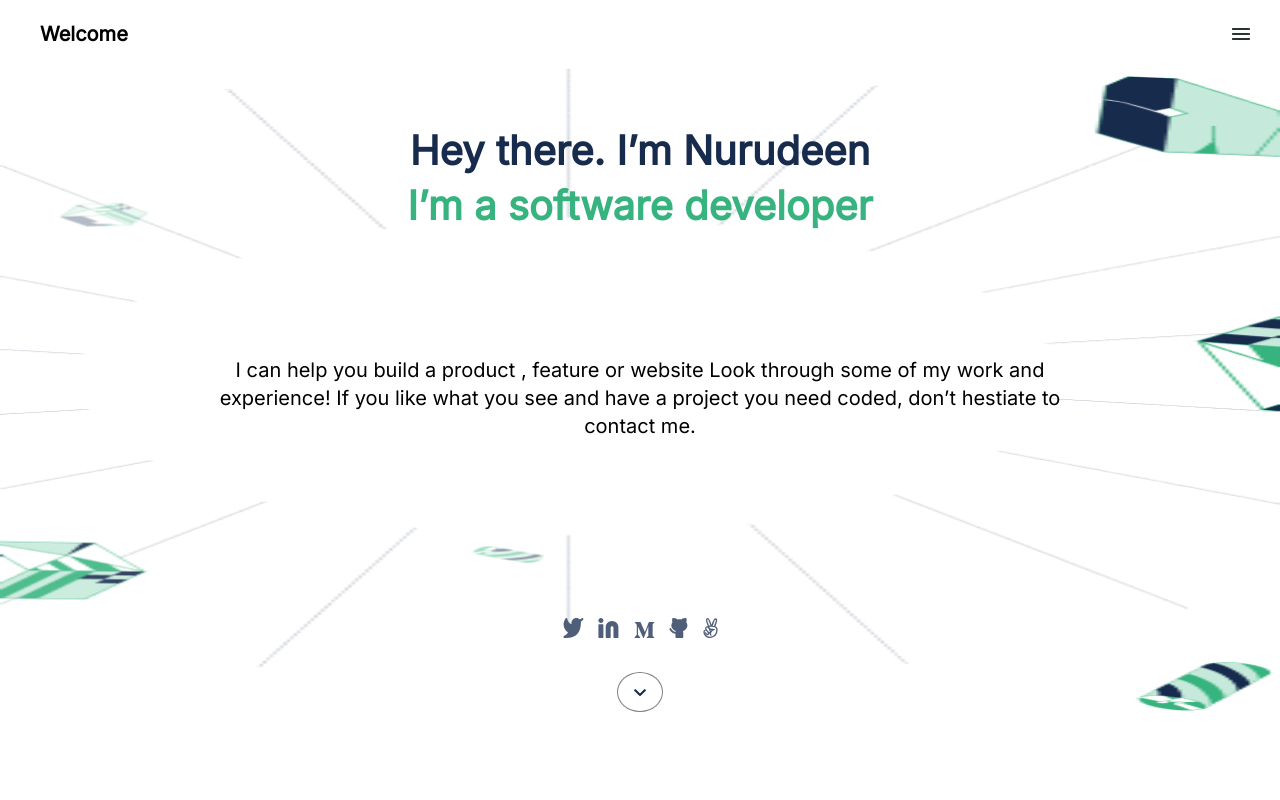
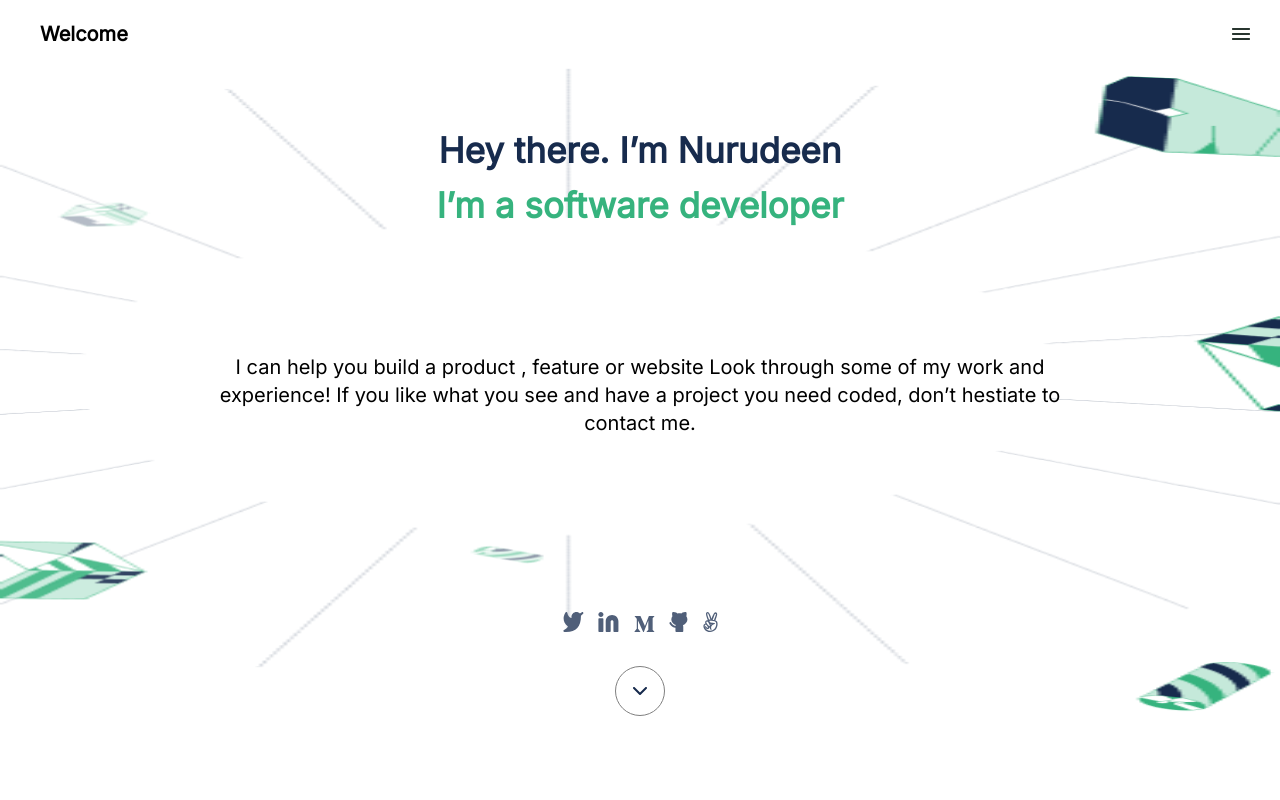
Before and after one commit to Alhajideen/Portfolio-setup, a website: page index.html in a window 1280 px wide. Shown: the top 800 px of the page. Drawn offline with Linux system fonts and the light colour scheme.

```diff
--- a/index.html
+++ b/index.html
@@ -44,7 +44,9 @@
         </figure>
       </div>
       <div class="pointer">
-        <img src="./img/Union.svg" alt="" />
+        <div class="round-point">
+          <img src="./img/Union.svg" alt="" />
+        </div>
       </div>
     </section>
     <section class="my-work">
--- a/style.css
+++ b/style.css
@@ -46,7 +46,7 @@
 }
 
 .jumbo-tron header {
-  width: 70%;
+  width: 80%;
   margin: auto;
   flex: 1;
   text-align: center;
@@ -55,7 +55,7 @@
 
 .jumbo-tron header h1 {
   font-weight: 700;
-  font-size: 40px;
+  font-size: 35px;
   line-height: 55px;
 }
 
@@ -86,13 +86,19 @@
 
 .pointer {
   margin: 30px auto auto auto;
-  cursor: pointer;
+}
+
+.pointer .round-point {
+  width: 50px;
+  height: 50px;
+  border: 1px solid gray;
+  border-radius: 60%;
+  display: flex;
+  justify-content: center;
 }
 
 .pointer img {
-  border: 1px solid gray;
-  border-radius: 60%;
-  padding: 15px;
+  margin: auto;
 }
 
 .jumbo-tron .socials img {
@@ -234,7 +240,7 @@
   line-height: 16px;
   padding: 10px;
   border-radius: 10px;
-  margin: 10px 10px;
+  margin: 5px 5px;
 }
 
 .my-work .work-text .work-tools ul li {
```
